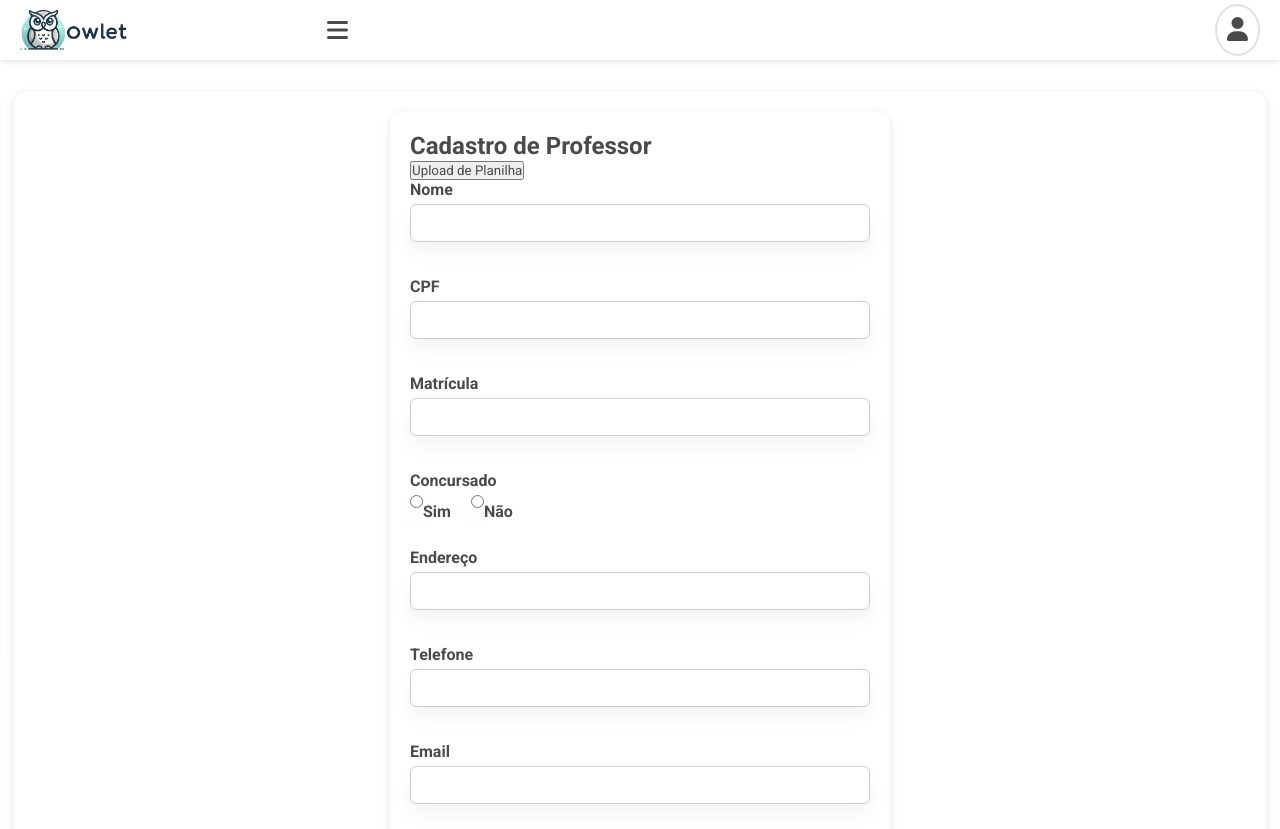
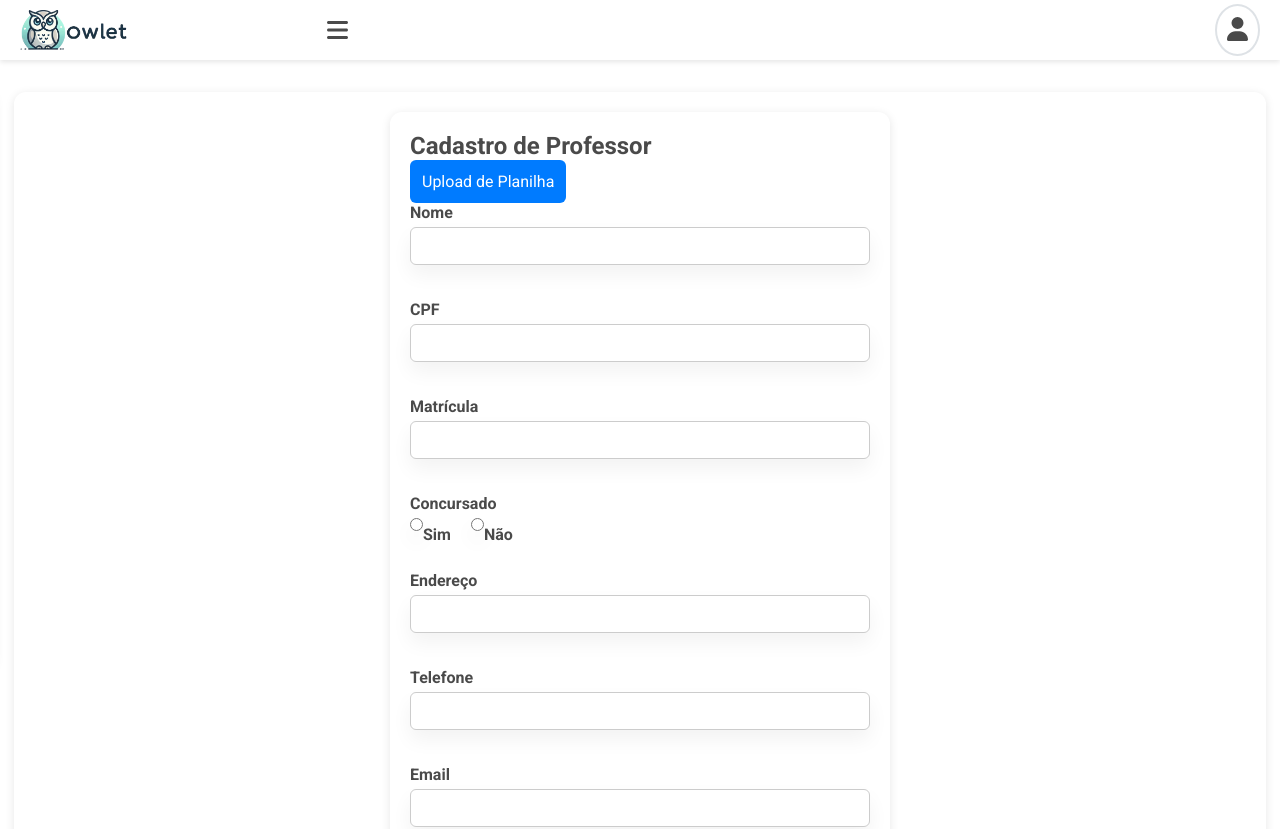
Before and after one commit to guilhermeamatos/GerirEscolaFront, a React (Create React App) app in the folder gerirescola/: page /register-teacher in a window 1280 px wide. Shown: the top 829 px of the page. Built offline with nearby package versions, Linux system fonts and the light colour scheme.

Commit message:
improvement in design of teacher register page

```diff
--- a/gerirescola/src/styles/RegisterTeacher.css
+++ b/gerirescola/src/styles/RegisterTeacher.css
@@ -118,6 +118,16 @@
   .button:hover {
     background-color: #0056b3;
   }
+  .upload-toggle-button {
+    padding: 12px;
+    background-color: #007bff;
+    color: #fff;
+    border: none;
+    border-radius: 6px;
+    font-size: 16px;
+    cursor: pointer;
+  }
+
 
   .error-message {
     color: #ff4d4d;
```
